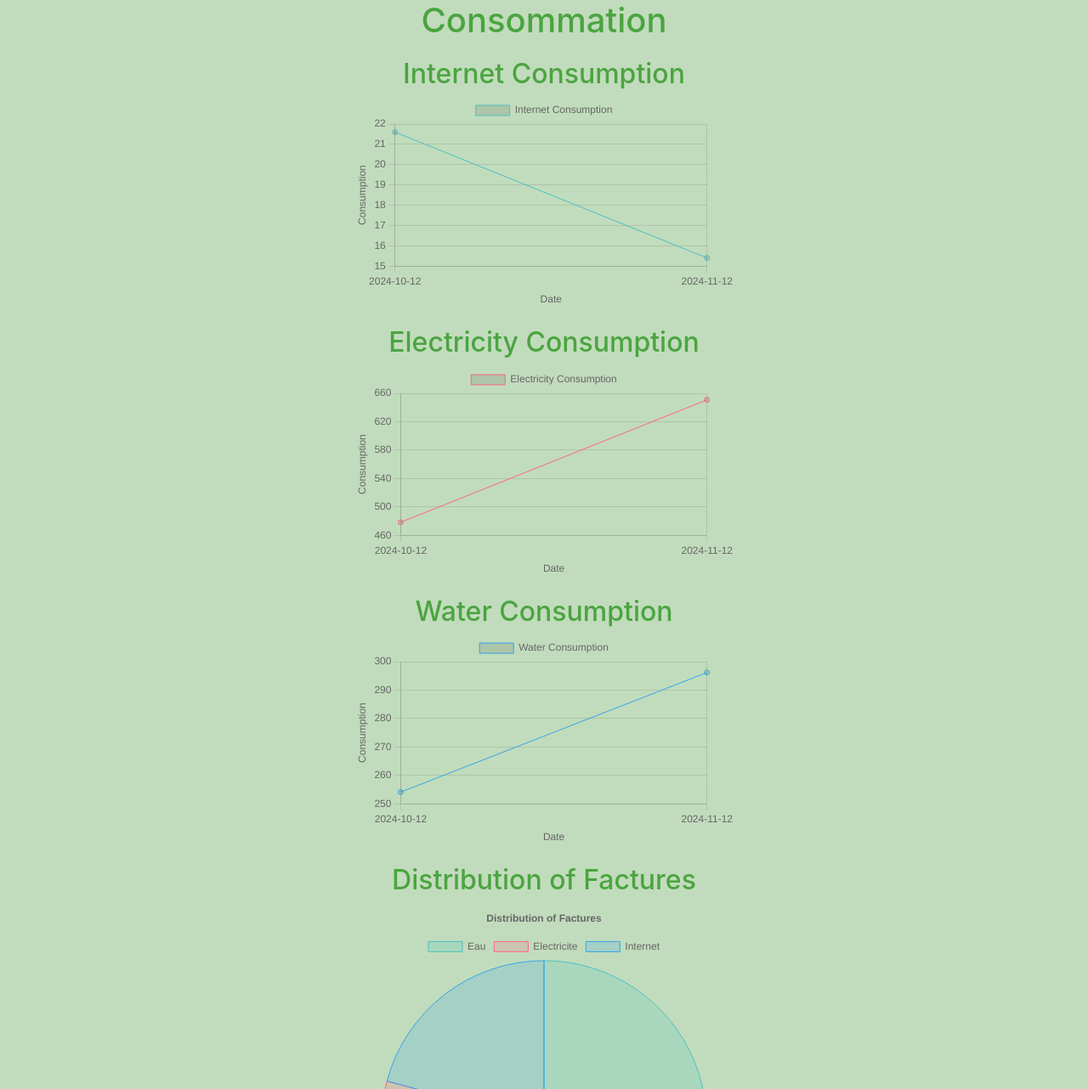
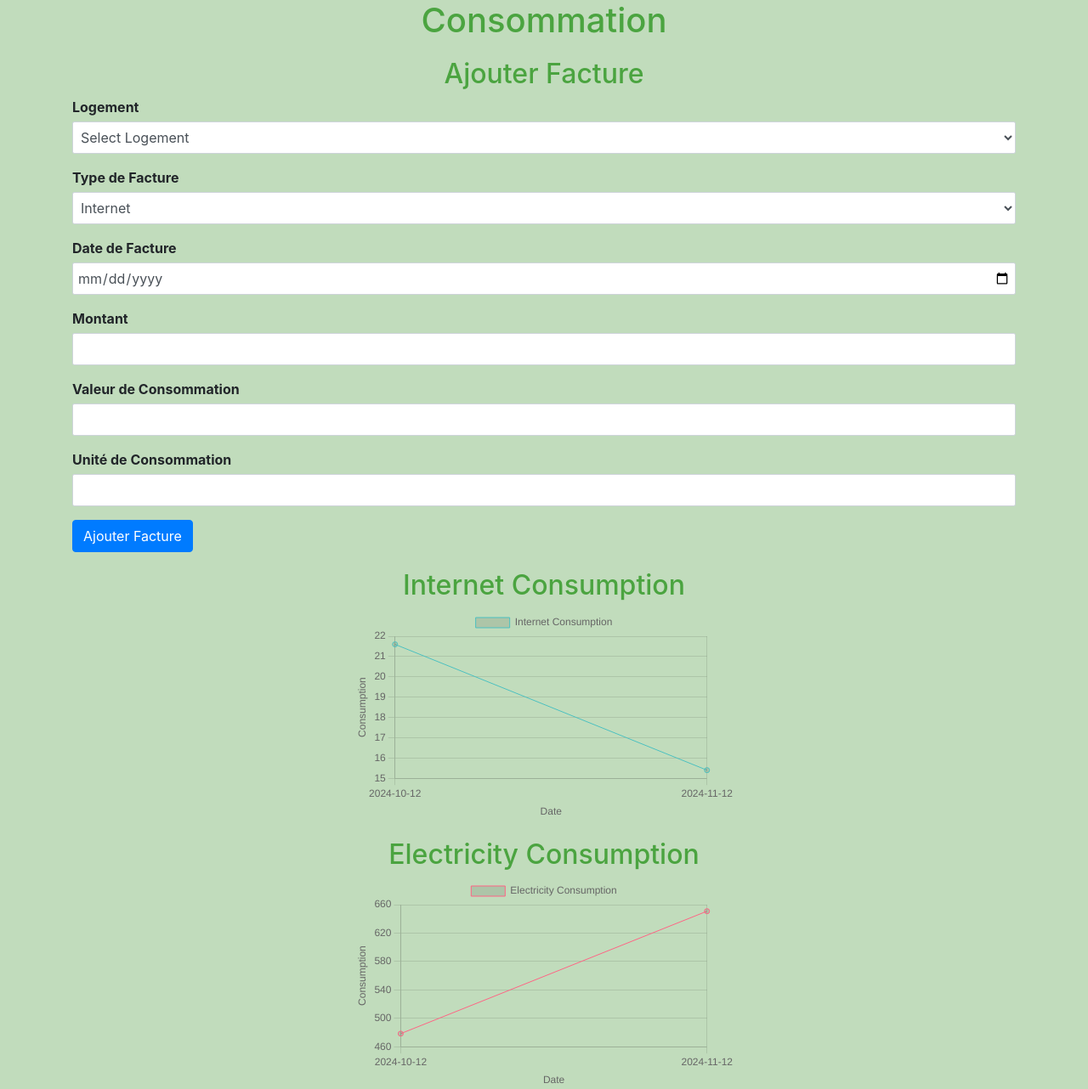
Before and after one commit to inessa-kch/logement-eco-responsable, a FastAPI app: page /consommation in a window 1280 px wide. Shown: the part 56-1338 px from the top of the page at 85% size. Run offline with FastAPI, Linux system fonts and the light colour scheme; some libraries are stand-ins or nearby versions.

Commit message:
Add form for creating new Facture, update consumption page to display logements and handle dynamic submissions

```diff
--- a/main.py
+++ b/main.py
@@ -356,7 +356,24 @@ def read_mesure_capteuractionneur(mesure_id: int, session: SessionDep = Depends(
 
 # FACTURE
 @app.post("/facture/")
-def create_facture(facture: Facture, session: SessionDep = Depends(get_session)) -> Facture:
+def create_facture(
+    id_logement: int = Form(...),
+    type_facture: str = Form(...),
+    date_facture: str = Form(...),
+    montant: float = Form(...),
+    valeur_consommation: float = Form(...),
+    unite_consommation: str = Form(...),
+    session: Session = Depends(get_session)
+) -> Facture:
+    print(f"Received logement_id: {id_logement}")
+    facture = Facture(
+        id_logement=id_logement,
+        type_facture=type_facture,
+        date_facture=date_facture,
+        montant=montant,
+        valeur_consommation=valeur_consommation,
+        unite_consommation=unite_consommation
+    )
     session.add(facture)
     session.commit()
     session.refresh(facture)
@@ -489,17 +506,11 @@ async def read_root(request: Request, session: SessionDep = Depends(get_session)
     return templates.TemplateResponse("index.html", {"request": request, "chart_data": chart_data, "weather_data": weather_data})
 
 
-# @app.get("/consommation", response_class=HTMLResponse)
-# async def get_consommation(request: Request, session: Session = Depends(get_session)):
-#     # Fetch data for the chart (example data)
-#     query = select(Facture.type_facture, func.sum(Facture.montant).label("total_amount")).group_by(Facture.type_facture)
-#     grouped_data = session.exec(query).all()
-#     chart_data = [["Type de facture", "Montant total"]] + [[item.type_facture, item.total_amount] for item in grouped_data]
 
-#     return templates.TemplateResponse("consommation.html", {"request": request, "chart_data": chart_data})
 
 @app.get("/consommation", response_class=HTMLResponse)
 async def get_consommation(request: Request, session: Session = Depends(get_session)):
+    logements = session.query(Logement).all()
     # Fetch data for internet, electricity, and water consumption
     internet_data = session.exec(select(Facture.date_facture, Facture.valeur_consommation, Facture.unite_consommation).where(Facture.type_facture == 'Internet')).all()
     electricite_data = session.exec(select(Facture.date_facture, Facture.valeur_consommation, Facture.unite_consommation).where(Facture.type_facture == 'Electricite')).all()
@@ -515,6 +526,7 @@ async def get_consommation(request: Request, session: Session = Depends(get_sess
 
     return templates.TemplateResponse("consommation.html", {
         "request": request,
+        "logements": logements,
         "internet_data": internet_data,
         "electricite_data": electricite_data,
         "eau_data": eau_data,
--- a/static/js/consommation.js
+++ b/static/js/consommation.js
@@ -191,4 +191,63 @@ document.addEventListener('DOMContentLoaded', function() {
             }
         }
     });
+
+    // Handle form submission for adding a new Facture
+    const factureForm = document.getElementById('factureForm');
+    factureForm.addEventListener('submit', async function(event) {
+        event.preventDefault();
+        if (!factureForm.checkValidity()) {
+            alert('Veuillez remplir tous les champs.');
+            return;
+        }
+        const formData = new FormData(factureForm);
+        const response = await fetch('/facture', {
+            method: 'POST',
+            body: formData
+        });
+        if (response.ok) {
+            const newFacture = await response.json();
+            alert('Facture ajoutée avec succès');
+            updateCharts(newFacture);
+            factureForm.reset();
+        } else {
+            alert('Erreur lors de l\'ajout de la facture');
+        }
+    });
+
+    function updateCharts(newFacture) {
+        const { type_facture, date_facture, montant, valeur_consommation, unite_consommation } = newFacture;
+
+        // Update line charts
+        if (type_facture === 'internet') {
+            sortedInternetData.push([date_facture, valeur_consommation, unite_consommation]);
+            sortedInternetData.sort((a, b) => new Date(a[0]) - new Date(b[0]));
+            internetChart.data.labels = sortedInternetData.map(item => item[0]);
+            internetChart.data.datasets[0].data = sortedInternetData.map(item => item[1]);
+            internetChart.update();
+        } else if (type_facture === 'electricite') {
+            sortedElectriciteData.push([date_facture, valeur_consommation, unite_consommation]);
+            sortedElectriciteData.sort((a, b) => new Date(a[0]) - new Date(b[0]));
+            electricityChart.data.labels = sortedElectriciteData.map(item => item[0]);
+            electricityChart.data.datasets[0].data = sortedElectriciteData.map(item => item[1]);
+            electricityChart.update();
+        } else if (type_facture === 'eau') {
+            sortedEauData.push([date_facture, valeur_consommation, unite_consommation]);
+            sortedEauData.sort((a, b) => new Date(a[0]) - new Date(b[0]));
+            waterChart.data.labels = sortedEauData.map(item => item[0]);
+            waterChart.data.datasets[0].data = sortedEauData.map(item => item[1]);
+            waterChart.update();
+        }
+
+        // Update pie chart
+        const existingType = chartData.find(item => item[0] === type_facture && item[2] === unite_consommation);
+        if (existingType) {
+            existingType[1] += montant;
+        } else {
+            chartData.push([type_facture, montant, unite_consommation]);
+        }
+        facturePieChart.data.labels = chartData.slice(1).map(item => item[0]);
+        facturePieChart.data.datasets[0].data = chartData.slice(1).map(item => item[1]);
+        facturePieChart.update();
+    }
 });
--- a/templates/consommation.html
+++ b/templates/consommation.html
@@ -14,6 +14,46 @@
 <div id="electriciteData" style="display:none;">{{ electricite_data | tojson }}</div>
 <div id="eauData" style="display:none;">{{ eau_data | tojson }}</div>
 <div id="chartData" style="display:none;">{{ chart_data | tojson }}</div>
+
+<!-- Form to add a new Facture -->
+<h2>Ajouter Facture</h2>
+<form id="factureForm">
+    <div class="form-group">
+        <label for="logement_id">Logement</label>
+        <select class="form-control" id="id_logement" name="id_logement" required>
+            <option value="" disabled selected>Select Logement</option>
+            <!-- Dropdown menu populated by the server -->
+            {% for logement in logements %}
+                <option value="{{ logement.id_logement }}">{{ logement.adresse }}</option>
+            {% endfor %}
+        </select>
+    </div>
+    <div class="form-group">
+        <label for="type_facture">Type de Facture</label>
+        <select class="form-control" id="type_facture" name="type_facture" required>
+            <option value="internet">Internet</option>
+            <option value="electricite">Electricité</option>
+            <option value="eau">Eau</option>
+        </select>
+    </div>
+    <div class="form-group">
+        <label for="date_facture">Date de Facture</label>
+        <input type="date" class="form-control" id="date_facture" name="date_facture" required>
+    </div>
+    <div class="form-group">
+        <label for="montant">Montant</label>
+        <input type="number" class="form-control" id="montant" name="montant" required>
+    </div>
+    <div class="form-group">
+        <label for="valeur_consommation">Valeur de Consommation</label>
+        <input type="number" class="form-control" id="valeur_consommation" name="valeur_consommation" required>
+    </div>
+    <div class="form-group">
+        <label for="unite_consommation">Unité de Consommation</label>
+        <input type="text" class="form-control" id="unite_consommation" name="unite_consommation" required>
+    </div>
+    <button type="submit" class="btn btn-primary">Ajouter Facture</button>
+</form>
 
 <!-- Conteneur pour le graphique de consommation d'internet -->
 <h2>Internet Consumption</h2>
```
Also changed, not shown: database.db.
